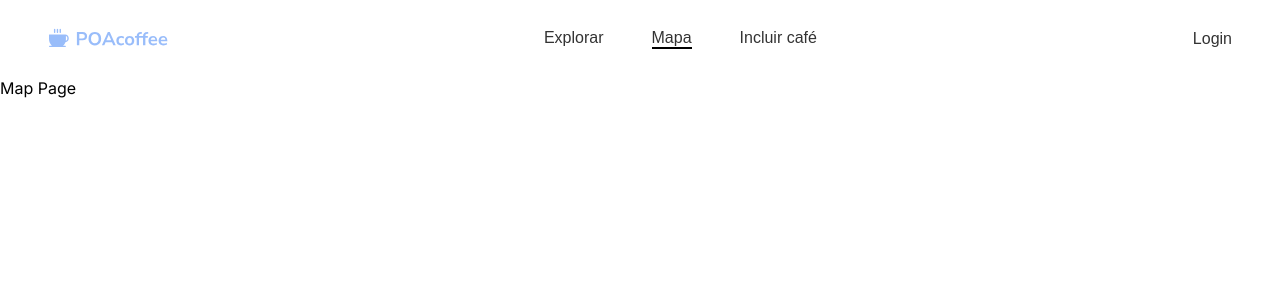
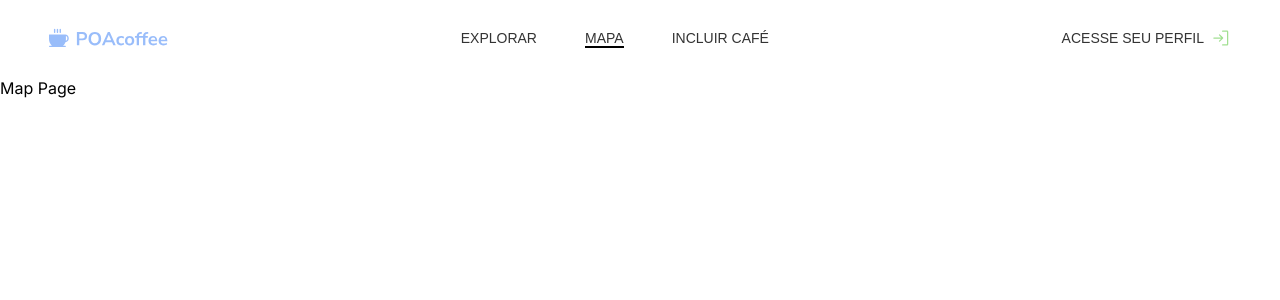
Before and after one commit to dsllt/oTravel_frontend, a Next.js app: page /map in a window 1280 px wide. Shown: the top 300 px of the page. Built offline with nearby package versions, Linux system fonts and the light colour scheme.

Commit message:
css adjustments

```diff
--- a/src/app/globals.css
+++ b/src/app/globals.css
@@ -19,7 +19,7 @@
   --link: '#1eaaf1';
   --link-hover: '#0d8ecf';
   --warning: '#fff3cd';
-  --success: '#d4edda';
+  --success: '#a2e092';
 }
 
 * {
--- a/src/app/ui/navbar.module.css
+++ b/src/app/ui/navbar.module.css
@@ -17,6 +17,18 @@
 
 .link{
   border-bottom: 2px solid transparent;
+  text-transform: uppercase;
+  font-size: 0.875rem;
+
+  display: flex;
+  align-items: center;
+  gap: 0.5rem;
+}
+
+.link svg {
+  height: 20px;
+  width: 20px;
+  fill: #a2e092;
 }
 
 .active{
--- a/src/app/ui/navbar.tsx
+++ b/src/app/ui/navbar.tsx
@@ -32,7 +32,9 @@ export function Navbar() {
           )
         })}
       </div>
-      <Link href={'/login'}>Login</Link>
+      <Link className={styles.link} href={'/login'}>Acesse seu perfil
+      <svg width="32" height="32" viewBox="0 0 256 256"><path d="M141.66,133.66l-40,40a8,8,0,0,1-11.32-11.32L116.69,136H24a8,8,0,0,1,0-16h92.69L90.34,93.66a8,8,0,0,1,11.32-11.32l40,40A8,8,0,0,1,141.66,133.66ZM192,32H136a8,8,0,0,0,0,16h56V208H136a8,8,0,0,0,0,16h56a16,16,0,0,0,16-16V48A16,16,0,0,0,192,32Z"></path></svg>
+      </Link>
     </div>
   )
 }
```
